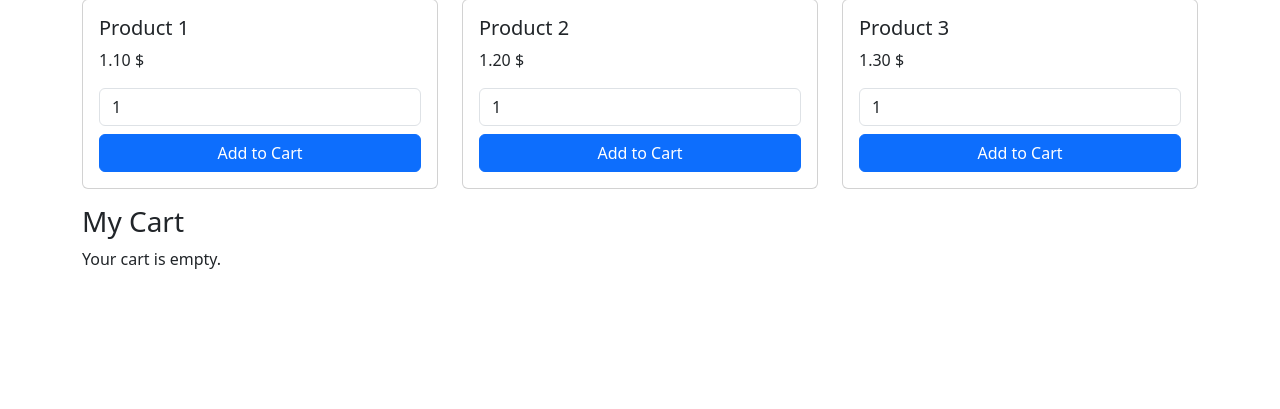
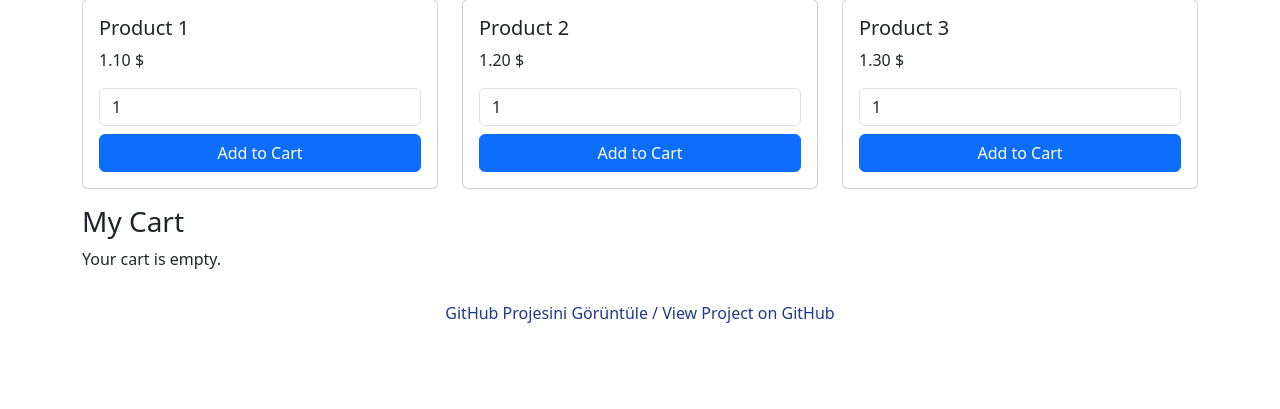
Before and after one commit to anbarli/PHP-SBCS, a PHP site: page / in a window 1280 px wide. Shown: the part 219-628 px from the top of the page. Run offline with PHP 8.4, Linux system fonts and the light colour scheme.

Commit message:
GitHub proje bağlantısı eklendi / Added GitHub project link

```diff
--- a/index.php
+++ b/index.php
@@ -219,6 +219,12 @@ $csrfToken = getCsrfToken();
     <?php else: ?>
         <p>Your cart is empty.</p>
     <?php endif; ?>
+
+    <div class="text-center" style="margin-top: 30px;">
+        <a href="https://github.com/anbarli/PHP-SBCS" target="_blank" style="text-decoration: none; color: #1E3A8A;">
+            GitHub Projesini Görüntüle / View Project on GitHub
+        </a>
+    </div>
 </div>
 </body>
 </html>
```
